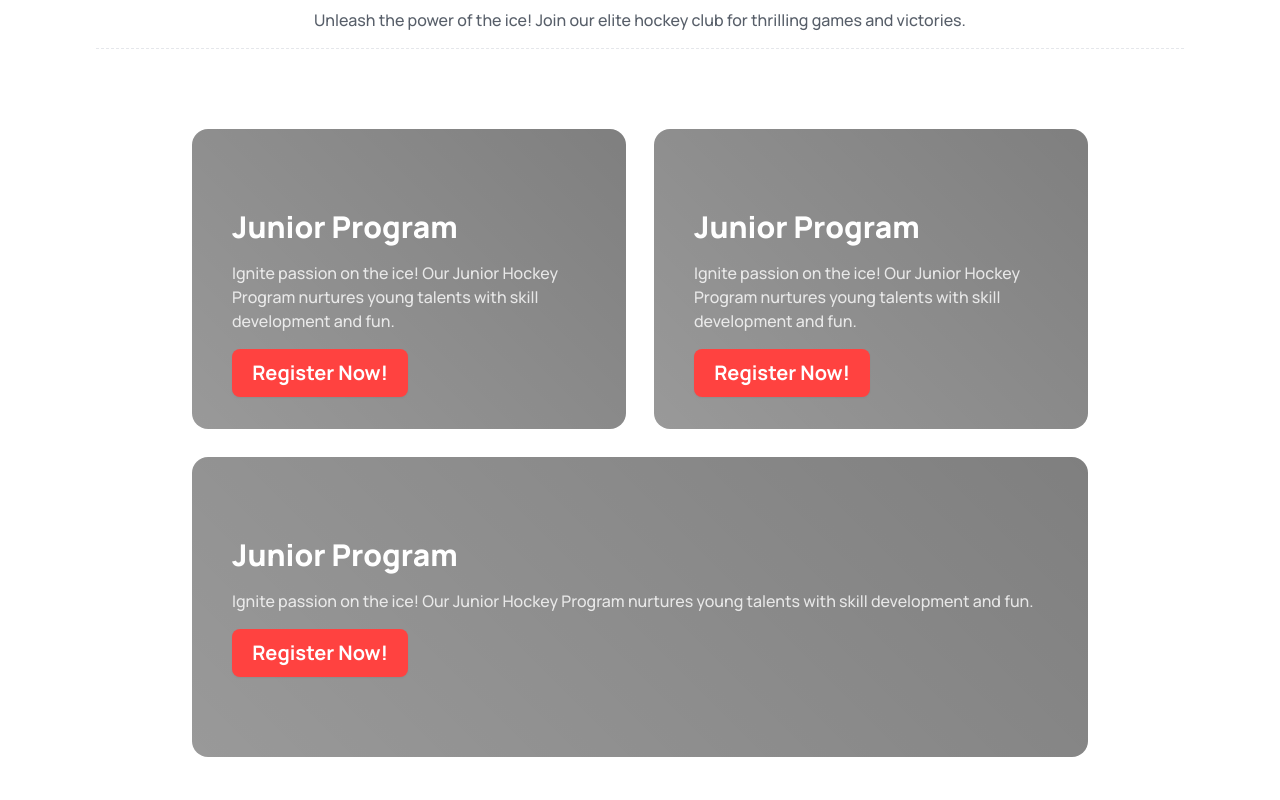
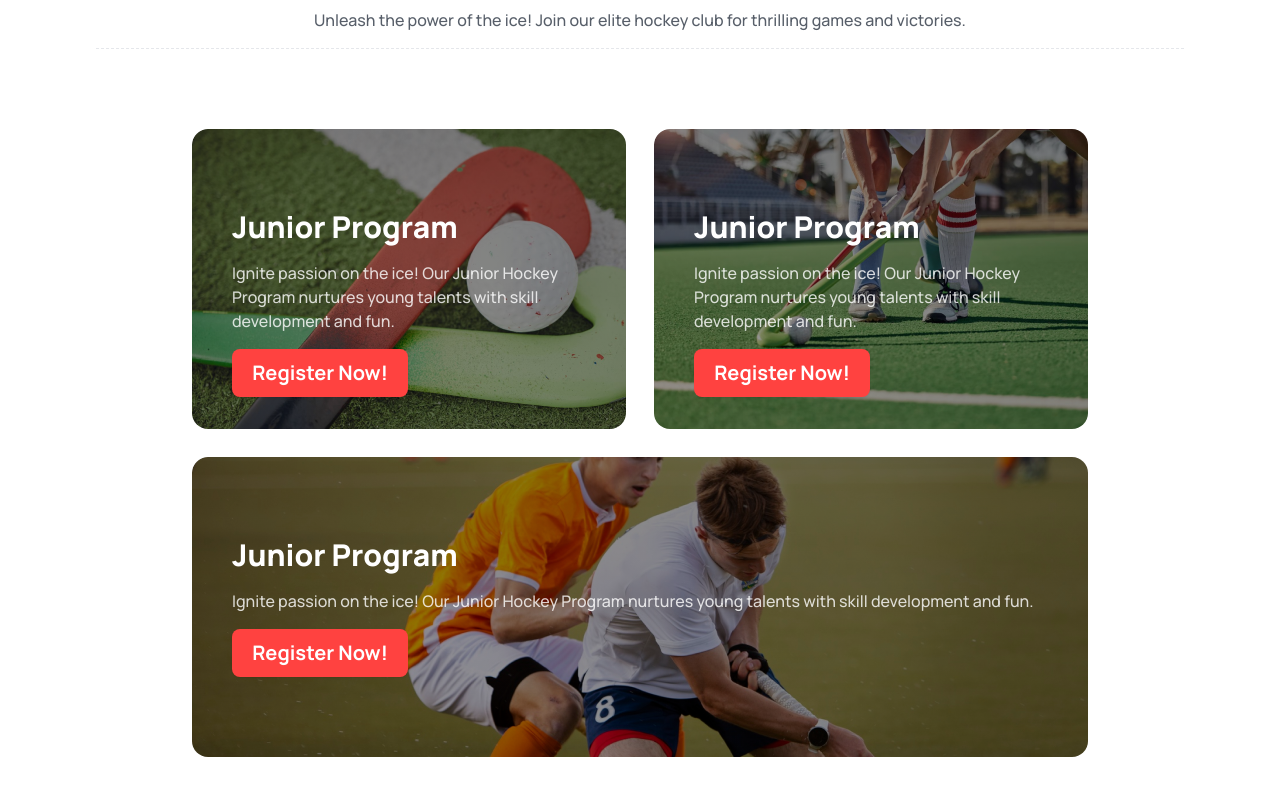
Before and after one commit to raka-kamara/B9-A3-Hockeys, a plain HTML site: page index.html in a window 1280 px wide. Shown: the part 1440-2240 px from the top of the page. Drawn offline with nearby package versions, Linux system fonts and the light colour scheme; the site is published under a folder, as on GitHub Pages, so addresses that start at the root find nothing.

```diff
--- a/index.html
+++ b/index.html
@@ -270,7 +270,7 @@
           class="my-10 grid lg:grid-cols-2 container mx-auto lg:px-24 px-8 my-20 gap-7"
         >
           <div
-            class="bg-[linear-gradient(45deg,rgba(0,0,0,0.4),rgba(0,0,0,0.5)),url('/Images/2.png')] bg-no-repeat w-auto h-[300px] rounded-2xl text-white p-5 lg:px-10 lg:py-20"
+            class="bg-[linear-gradient(45deg,rgba(0,0,0,0.4),rgba(0,0,0,0.5)),url('./Images/2.png')] bg-no-repeat w-auto h-[300px] rounded-2xl text-white p-5 lg:px-10 lg:py-20"
           >
             <h3 class="text-3xl font-extrabold">Junior Program</h3>
             <p class="text-base font-medium opacity-80 py-4">
@@ -285,7 +285,7 @@
           </div>
 
           <div
-            class="bg-[linear-gradient(45deg,rgba(0,0,0,0.4),rgba(0,0,0,0.5)),url('/Images/3.png')] bg-no-repeat w-auto h-[300px] rounded-2xl text-white p-5 lg:px-10 lg:py-20"
+            class="bg-[linear-gradient(45deg,rgba(0,0,0,0.4),rgba(0,0,0,0.5)),url('./Images/3.png')] bg-no-repeat w-auto h-[300px] rounded-2xl text-white p-5 lg:px-10 lg:py-20"
           >
             <h3 class="text-3xl font-extrabold">Junior Program</h3>
             <p class="text-base font-medium opacity-80 py-4">
@@ -300,7 +300,7 @@
           </div>
 
           <div
-            class="bg-[linear-gradient(45deg,rgba(0,0,0,0.4),rgba(0,0,0,0.5)),url('/Images/4.png')] bg-no-repeat w-auto h-[300px] rounded-2xl text-white p-5 lg:px-10 lg:py-20 lg:col-span-2"
+            class="bg-[linear-gradient(45deg,rgba(0,0,0,0.4),rgba(0,0,0,0.5)),url('./Images/4.png')] bg-no-repeat w-auto h-[300px] rounded-2xl text-white p-5 lg:px-10 lg:py-20 lg:col-span-2"
           >
             <h3 class="text-3xl font-extrabold">Junior Program</h3>
             <p class="text-base font-medium opacity-80 py-4">
```
